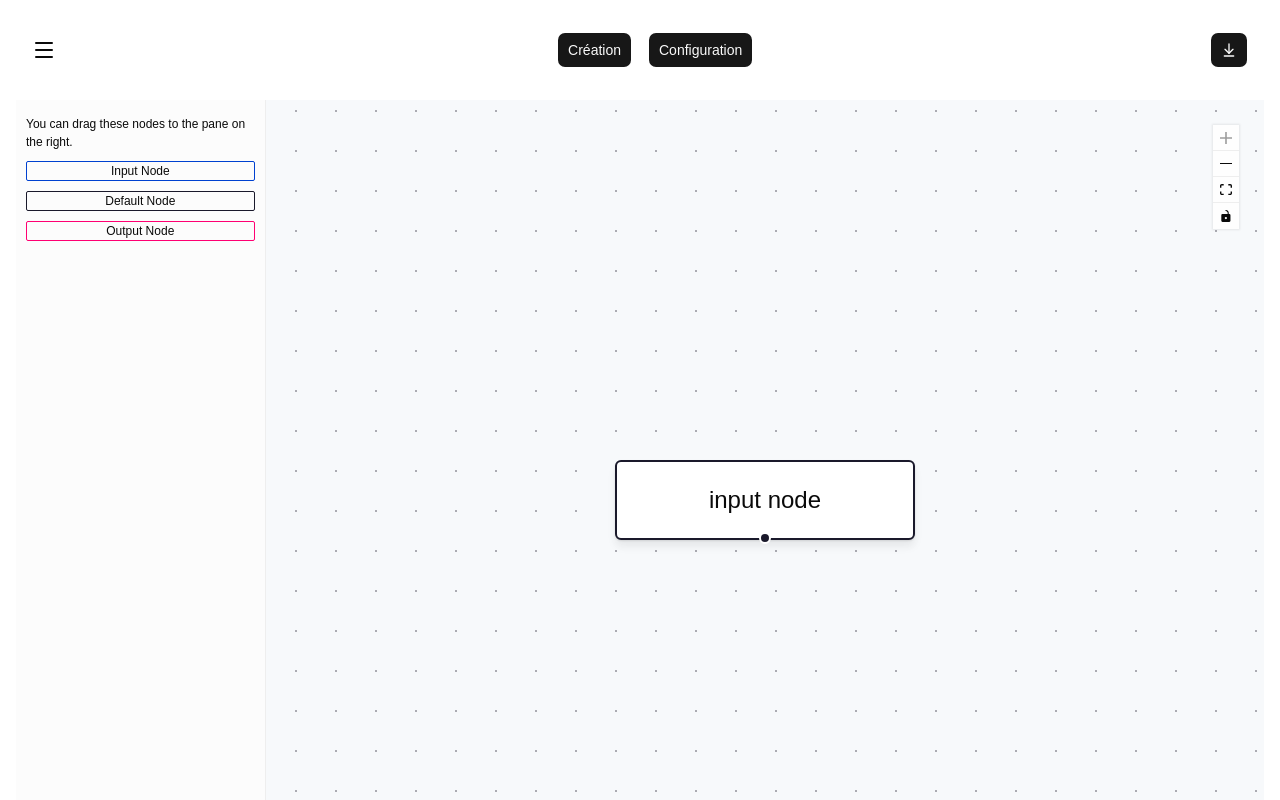
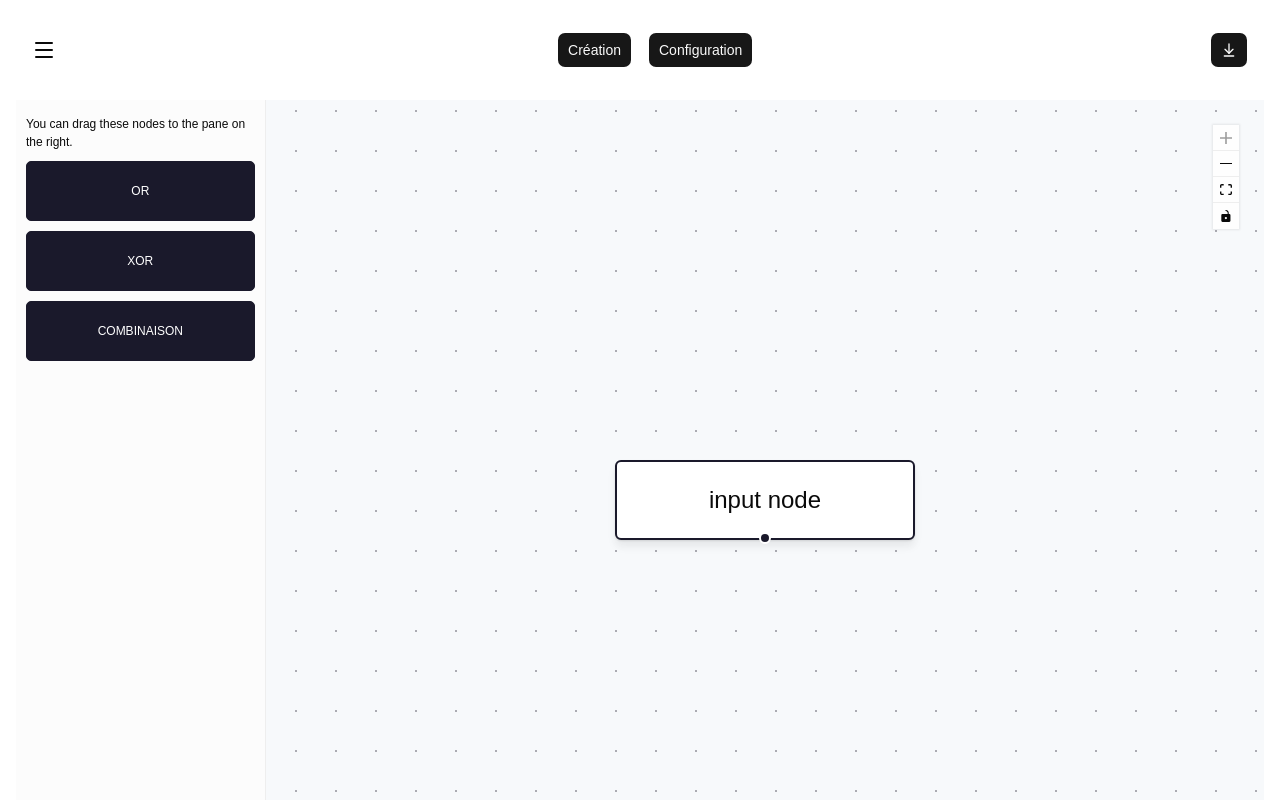
Before and after one commit to liticia222/Feature-model, a React app in the folder frontend/: page / in a window 1280 px wide. Built offline with nearby package versions, Linux system fonts and the light colour scheme; the HTML template or start-up script is replaced by a standard one.

Commit message:
Personnalisation draggable sidebar

```diff
--- a/frontend/src/App.css
+++ b/frontend/src/App.css
@@ -51,23 +51,17 @@ body {
 }
 
 .dndflow .dndnode {
-  height: 20px;
+  height: 60px;
   padding: 4px;
   border: 1px solid #1a192b;
-  border-radius: 2px;
+  background-color: #1a192b;
+  color: #fff;
+  border-radius: 5px;
   margin-bottom: 10px;
   display: flex;
   justify-content: center;
   align-items: center;
   cursor: grab;
-}
-
-.dndflow .dndnode.input {
-  border-color: #0041d0;
-}
-
-.dndflow .dndnode.output {
-  border-color: #ff0072;
 }
 
 .dndflow .selectall {
@@ -410,3 +404,7 @@ body {
     @apply font-sans;
   }
 }
+
+.node-operator {
+
+}
--- a/frontend/src/components/ui/SidebarReact.jsx
+++ b/frontend/src/components/ui/SidebarReact.jsx
@@ -12,14 +12,14 @@ export default () => {
   return (
     <aside>
       <div className="description">You can drag these nodes to the pane on the right.</div>
-      <div className="dndnode input" onDragStart={(event) => onDragStart(event, 'input')} draggable>
-        Input Node
+      <div className="dndnode" onDragStart={(event) => onDragStart(event, 'or')} draggable>
+        OR
       </div>
-      <div className="dndnode" onDragStart={(event) => onDragStart(event, 'default')} draggable>
-        Default Node
+      <div className="dndnode" onDragStart={(event) => onDragStart(event, 'xor')} draggable>
+        XOR
       </div>
-      <div className="dndnode output" onDragStart={(event) => onDragStart(event, 'output')} draggable>
-        Output Node
+      <div className="dndnode" onDragStart={(event) => onDragStart(event, 'combinaison')} draggable>
+        COMBINAISON
       </div>
     </aside>
   );
```
